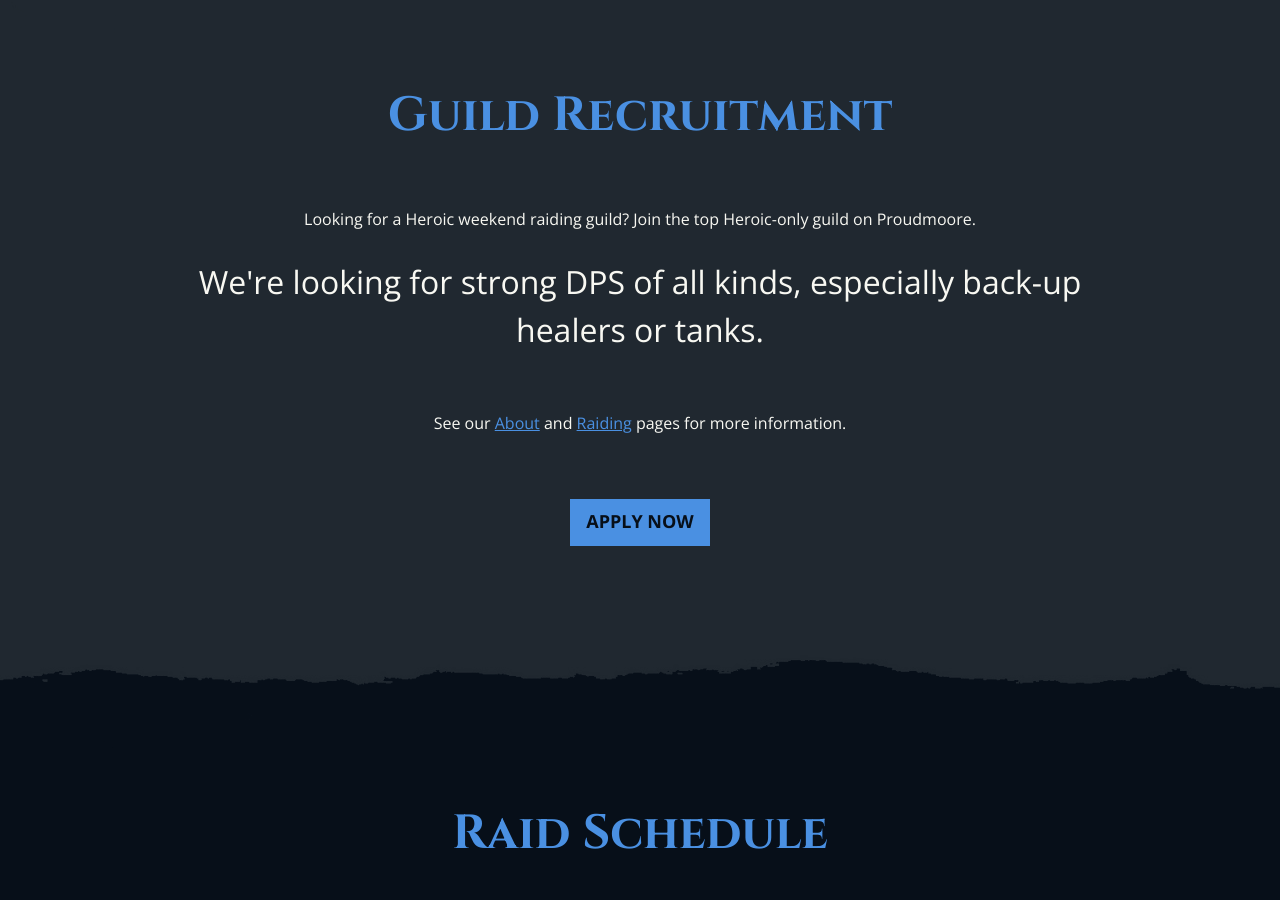
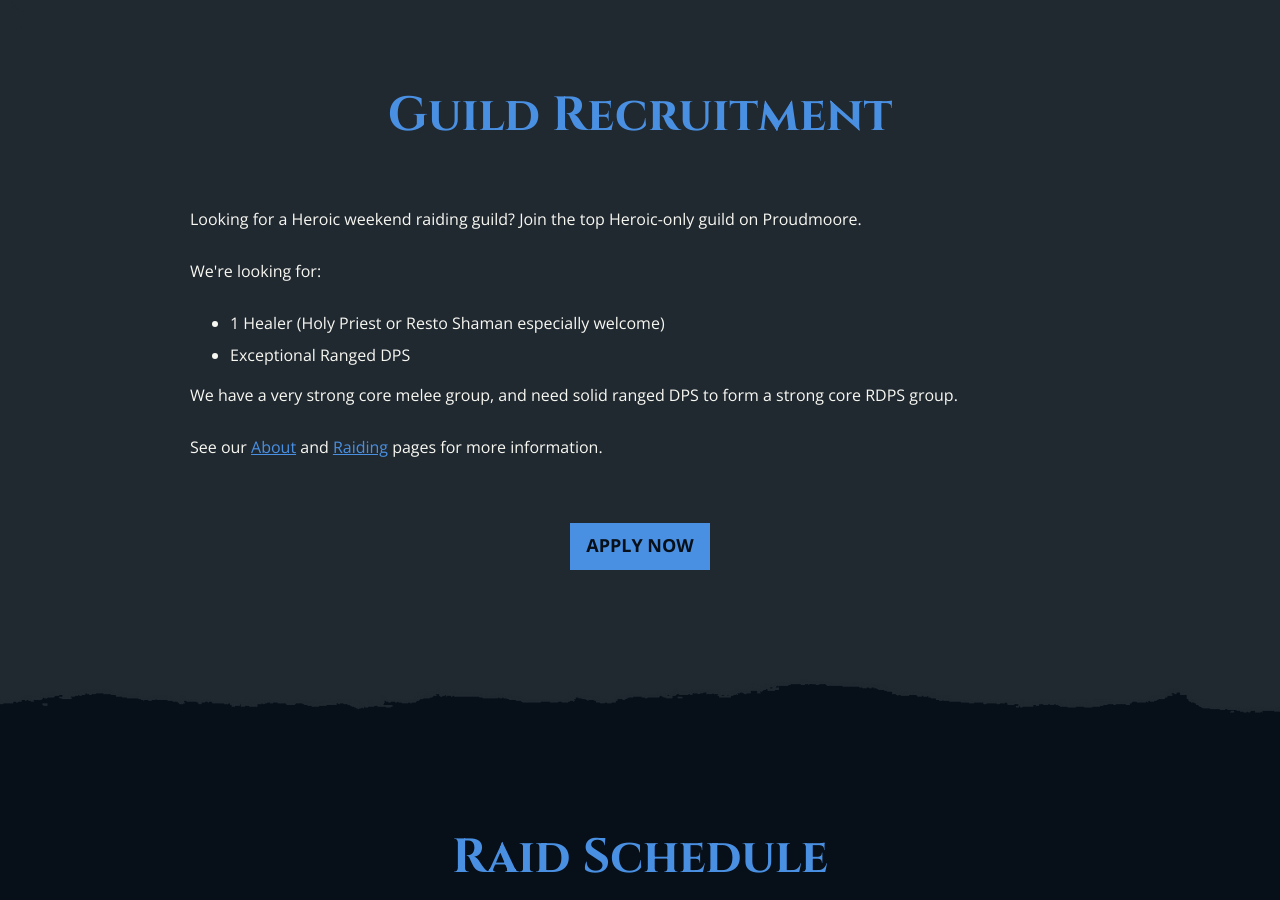
Before and after one commit to gmih/gmih.github.io, a Jekyll site: the page built from index.html, in a window 1280 px wide and 900 px high, scrolled down 982 px. Built offline with Jekyll 4.4.1, drawn with Linux system fonts in a browser that asks for light colours; nearby versions of some CDN libraries.

Commit message:
Fix progression number

```diff
--- a/index.html
+++ b/index.html
@@ -5,12 +5,20 @@ layout: default
     <main id="content" class="content" role="main">
 
       <div class="home-section recruitment">
-            <div class="post center-align">
+            <div class="post">
                 <h2 class="home__post-title post-title section-header"><span class="color-accent">Guild</span> Recruitment</h2>
 
                 <p>Looking for a Heroic weekend raiding guild? Join the top Heroic-only guild on Proudmoore.</p>
 
-                <p style="font-size: 2rem; line-height:1.5">We're looking for strong DPS of all kinds, especially back-up healers or tanks.
+                <p>
+                    We're looking for:
+                    <ul>
+                        <li>1 Healer (Holy Priest or Resto Shaman especially welcome)</li>
+                        <li>Exceptional Ranged DPS</li>
+                    </ul>
+
+                    We have a very strong core melee group, and need solid ranged DPS to form a strong core RDPS group.
+                </p>
 
                 <p>See our <a href="/about">About</a> and <a href="/raiding">Raiding</a> pages for more information.</p>
 
@@ -55,7 +63,7 @@ layout: default
                             <span style="width:calc(4/9 * 100%);"><span class="progress-meter"></span></span>
                         </div>
                     </div>
-                    <div class="progress-numbers"><span class="first-number">4 </span>/ 8</div>
+                    <div class="progress-numbers"><span class="first-number">4 </span>/ 9</div>
                 </div>
 
                 <div class="raid-instance">
```
